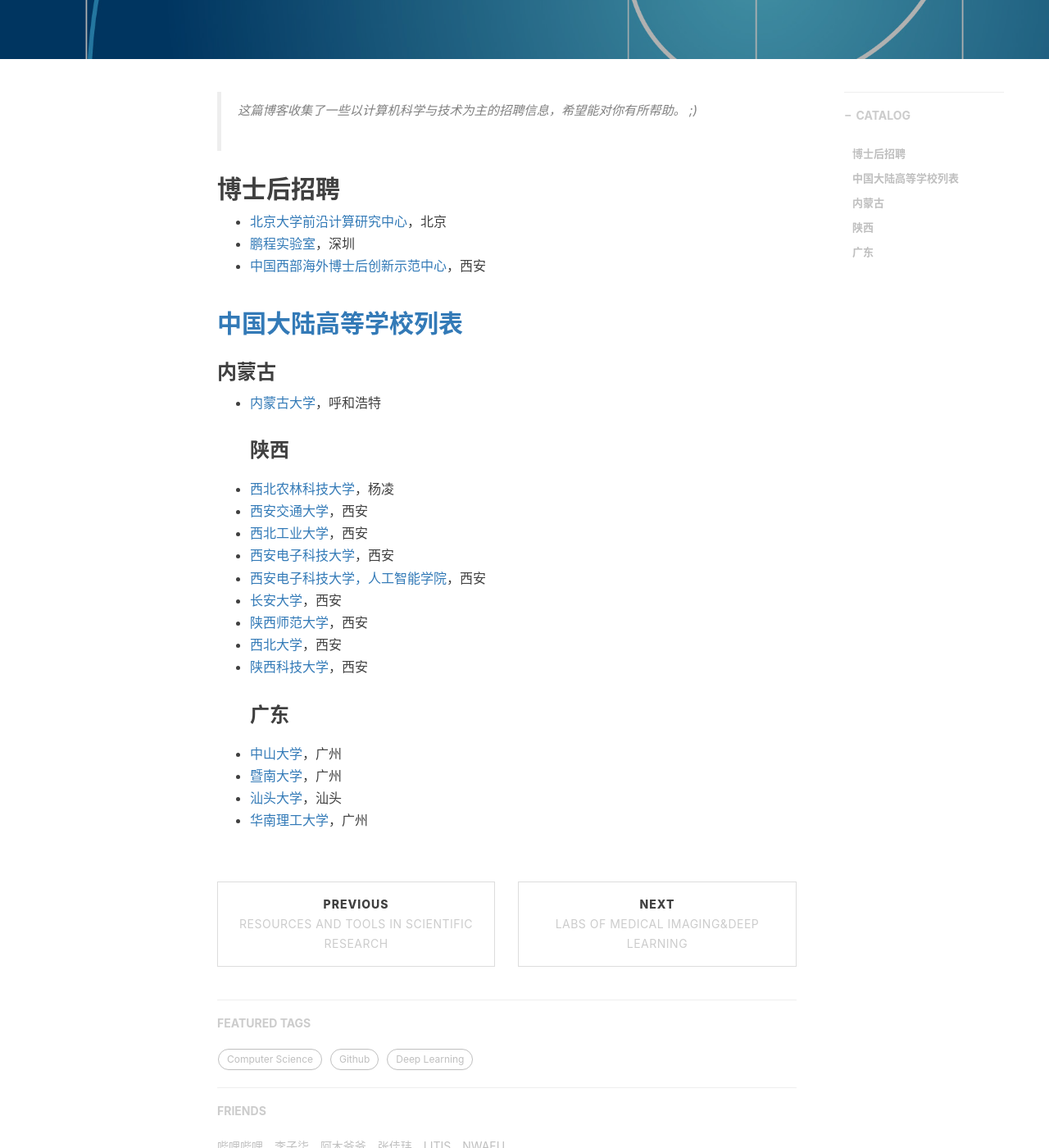
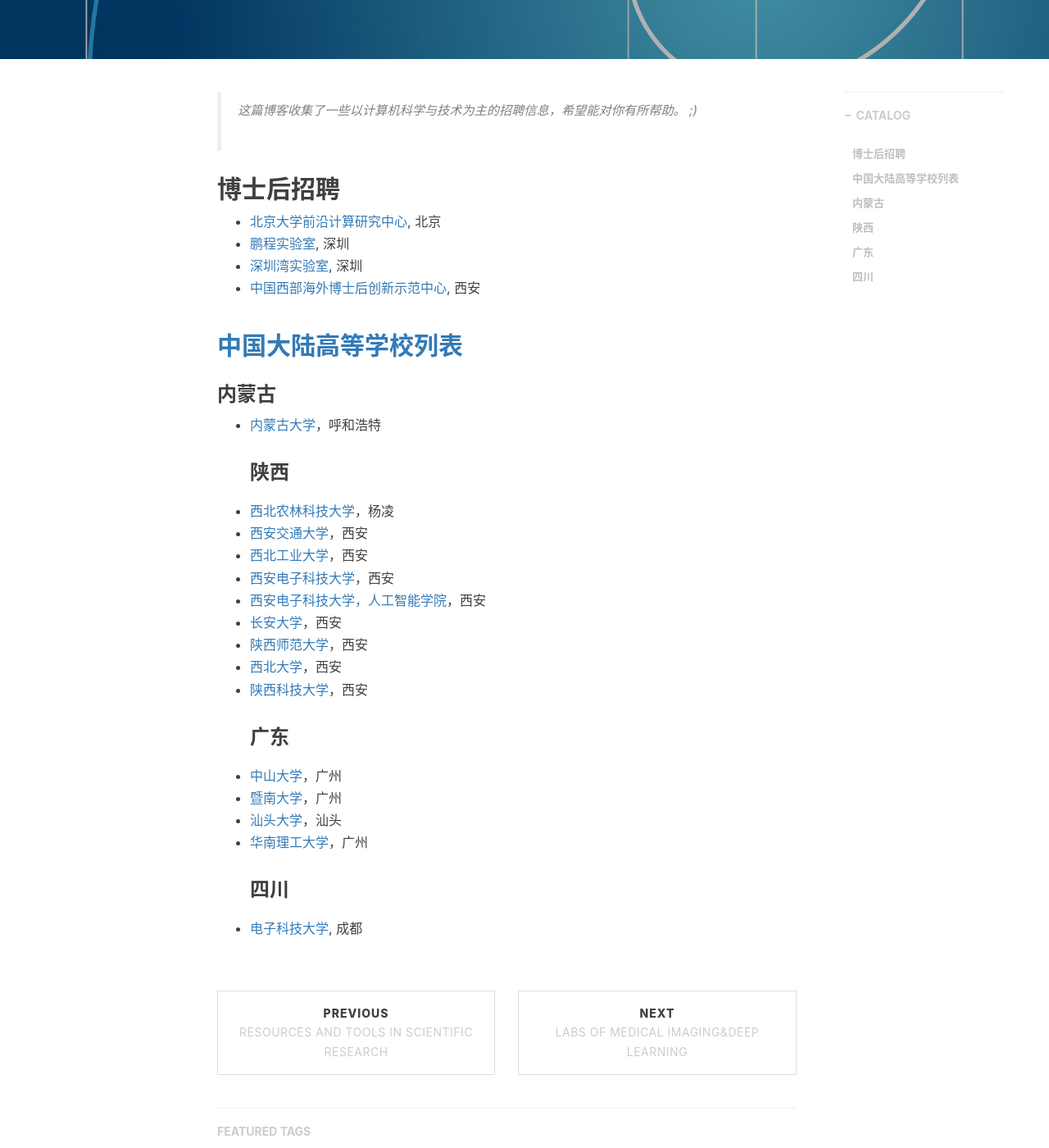
Before and after one commit to jizhang02/jizhang02.github.io, a Jekyll site: the page built from _posts/2020-02-26-job.markdown, in a window 1280 px wide and 1400 px high, scrolled down 511 px. Shown: the whole window at 82% size. Built offline with Jekyll 4.4.1, drawn with Linux system fonts in a browser that asks for light colours; nearby versions of some CDN libraries; library files that are not in the unit come from our copies; comment, search, counter and statistics services are not loaded.

Commit message:
update 深圳湾实验室

```diff
--- a/_posts/2020-02-26-job.markdown
+++ b/_posts/2020-02-26-job.markdown
@@ -18,9 +18,10 @@
 
 
 ## 博士后招聘
-* [北京大学前沿计算研究中心](https://cfcs.pku.edu.cn/announcement/recruiting/236532.htm)，北京
-* [鹏程实验室](http://www.pcl.ac.cn/)，深圳
-* [中国西部海外博士后创新示范中心](http://pdc.xjtu.edu.cn/)，西安
+* [北京大学前沿计算研究中心](https://cfcs.pku.edu.cn/announcement/recruiting/236532.htm), 北京
+* [鹏程实验室](http://www.pcl.ac.cn/), 深圳
+* [深圳湾实验室](https://www.szbl.ac.cn/index.aspx), 深圳
+* [中国西部海外博士后创新示范中心](http://pdc.xjtu.edu.cn/), 西安
 
 ## [中国大陆高等学校列表](https://zh.wikipedia.org/wiki/%E4%B8%AD%E5%9B%BD%E5%A4%A7%E9%99%86%E9%AB%98%E7%AD%89%E5%AD%A6%E6%A0%A1%E5%88%97%E8%A1%A8)
 ### 内蒙古
@@ -40,3 +41,5 @@
 * [暨南大学](https://xxxy2016.jnu.edu.cn/Category_47/Index.aspx)，广州
 * [汕头大学](http://job.stu.edu.cn/engage_job/positionDetail.aspx?jobID=827)，汕头
 * [华南理工大学](http://www2.scut.edu.cn/hr/2019/0506/c4457a317013/page.htm)，广州
+### 四川
+* [电子科技大学](https://www.uestc.edu.cn/), 成都
```
